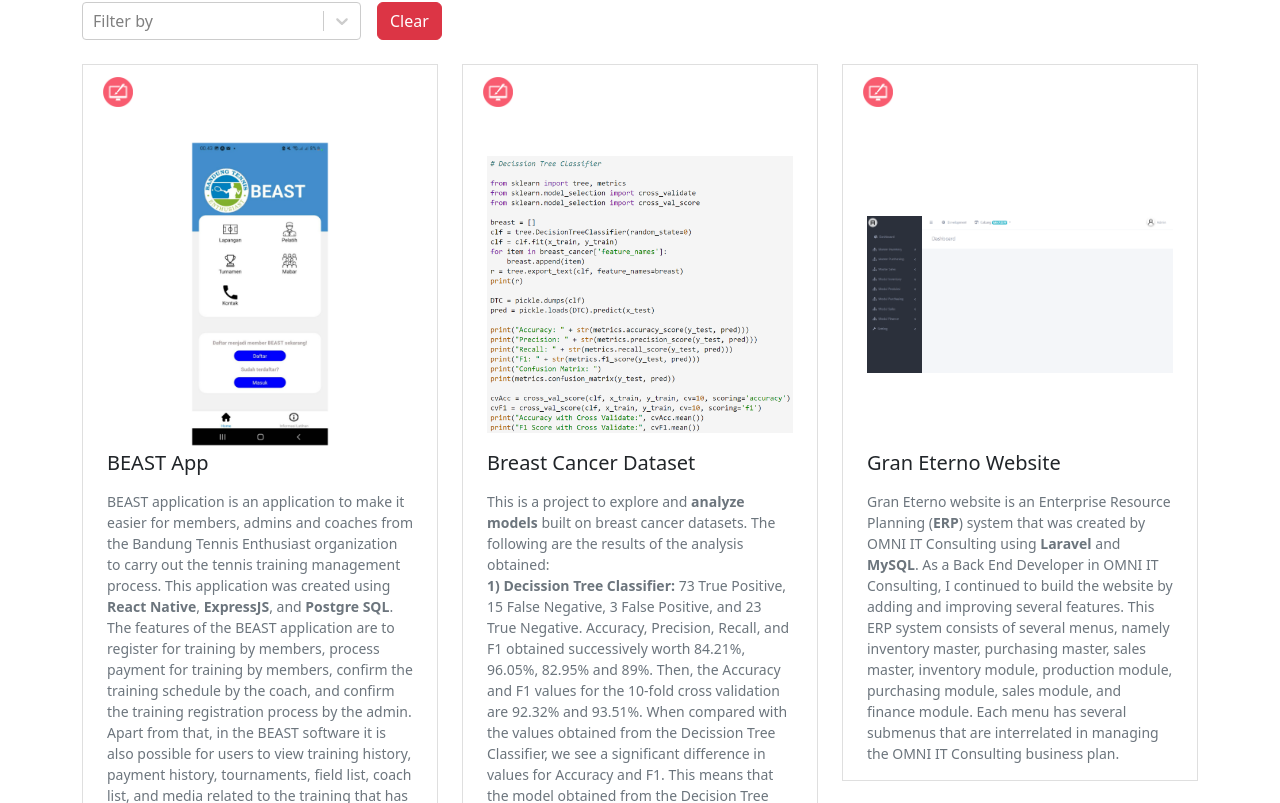
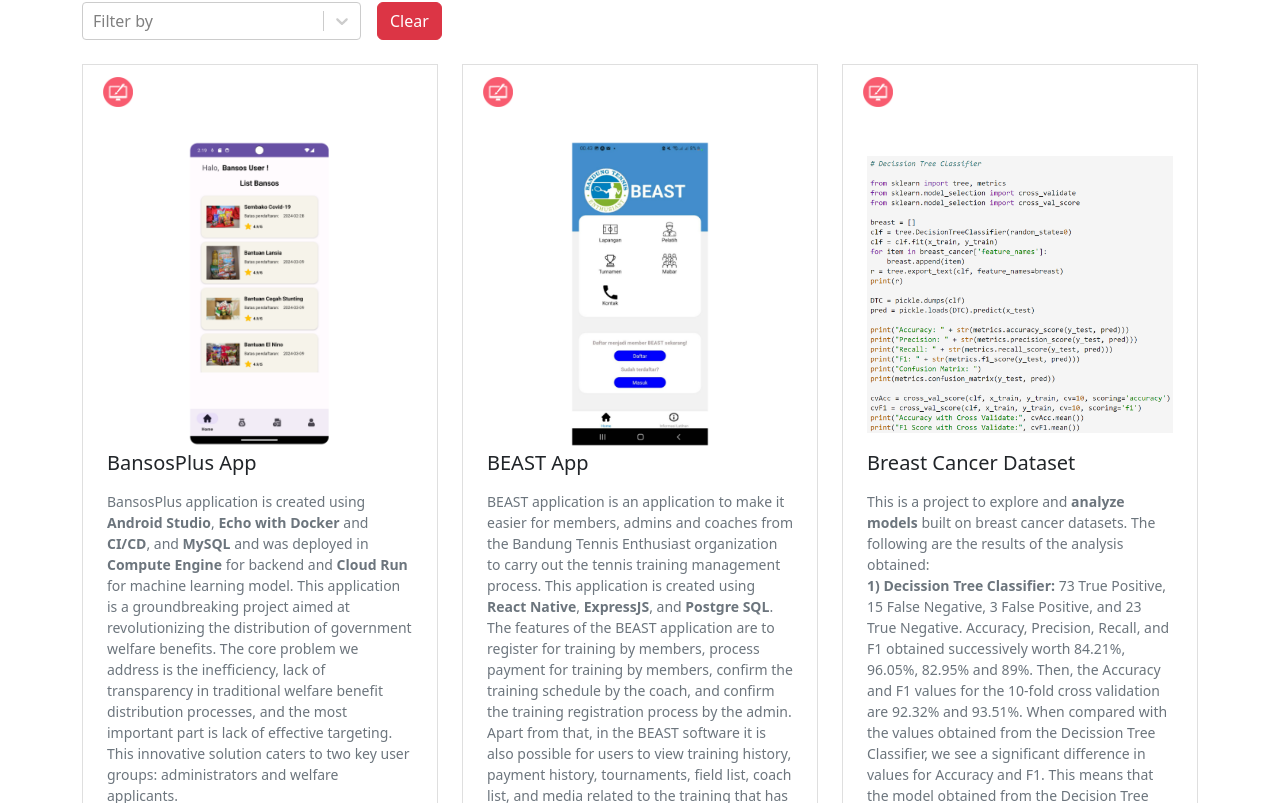
Before and after one commit to WillyWilsen/My-Profile-UI, a Next.js app: page / in a window 1280 px wide. Shown: the part 3317-4120 px from the top of the page. Built offline with nearby package versions, Linux system fonts and the light colour scheme; no server answers.

Commit message:
Update Profile

```diff
--- a/attributes/Project.js
+++ b/attributes/Project.js
@@ -1,9 +1,18 @@
 export const Project = [
+  {
+    _id: { $oid: "65c8812ccf2413607c6d30ac" },
+    title: "BansosPlus App",
+    description:
+      "BansosPlus application is created using <b>Android Studio</b>, <b>Echo with Docker</b> and <b>CI/CD</b>, and <b>MySQL</b> and was deployed in <b>Compute Engine</b> for backend and <b>Cloud Run</b> for machine learning model. This application is a groundbreaking project aimed at revolutionizing the distribution of government welfare benefits. The core problem we address is the inefficiency, lack of transparency in traditional welfare benefit distribution processes, and the most important part is lack of effective targeting. This innovative solution caters to two key user groups: administrators and welfare applicants.<br><b>1)</b> For administrators, BansosPlus provides the means to upload benefit information, manage recipients, and distribute benefits using secure QR codes. This modern approach significantly improves the efficiency of benefit management.<br><b>2)</b> Welfare applicants can use BansosPlus to apply for benefits, provide necessary data, and undergo a credit scoring process to assess their eligibility. This credit scoring model, developed in-house, ensures fairness and accuracy in determining who qualifies for assistance.\n",
+    image_path: "/projects/BansosPlus.png",
+    link: "https://github.com/BansosPlus",
+    sequence: { $numberInt: "23" },
+  },
   {
     _id: { $oid: "6516665f1e0f235bb960690d" },
     title: "BEAST App",
     description:
-      "BEAST application is an application to make it easier for members, admins and coaches from the Bandung Tennis Enthusiast organization to carry out the tennis training management process. This application was created using <b>React Native</b>, <b>ExpressJS</b>, and <b>Postgre SQL</b>. The features of the BEAST application are to register for training by members, process payment for training by members, confirm the training schedule by the coach, and confirm the training registration process by the admin. Apart from that, in the BEAST software it is also possible for users to view training history, payment history, tournaments, field list, coach list, and media related to the training that has been carried out.",
+      "BEAST application is an application to make it easier for members, admins and coaches from the Bandung Tennis Enthusiast organization to carry out the tennis training management process. This application is created using <b>React Native</b>, <b>ExpressJS</b>, and <b>Postgre SQL</b>. The features of the BEAST application are to register for training by members, process payment for training by members, confirm the training schedule by the coach, and confirm the training registration process by the admin. Apart from that, in the BEAST software it is also possible for users to view training history, payment history, tournaments, field list, coach list, and media related to the training that has been carried out.",
     image_path: "/projects/BEAST.png",
     link: "https://gitlab.informatika.org/if3250_2023_k03_01_pro-13",
     sequence: "22",
@@ -63,7 +72,7 @@
     _id: { $oid: "6446f1a9935faaf97896fe53" },
     title: "Majika",
     description:
-      "Majika is a mobile application created using <b>Kotlin</b> (<b>Android Studio</b>). Majika application has several features, namely the twibbon feature, restaurant branches, menus, baskets, and payments. Twibbon feature allows users to take selfies that are already installed with the twibbon in the application. Restaurant branch feature allows users to view a list of restaurants in the application and open the location of the restaurant branch on Google Maps. Menu and basket features allow users to view the food or drink menu in the application and then enter the food or drink menu into the basket. Finally, payment feature allows users to pay for food or drinks in the basket.",
+      "Majika is created using <b>Android Studio</b>. Majika application has several features, namely the twibbon feature, restaurant branches, menus, baskets, and payments. Twibbon feature allows users to take selfies that are already installed with the twibbon in the application. Restaurant branch feature allows users to view a list of restaurants in the application and open the location of the restaurant branch on Google Maps. Menu and basket features allow users to view the food or drink menu in the application and then enter the food or drink menu into the basket. Finally, payment feature allows users to pay for food or drinks in the basket.",
     image_path: "/projects/Majika.jpg",
     link: "https://gitlab.informatika.org/if3210-2023-android-mlk/malika",
     sequence: { $numberInt: "16" },
```
Also changed, not shown: public/projects/BansosPlus.png (added).
